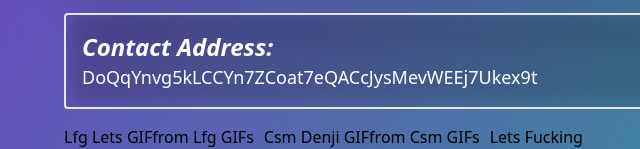
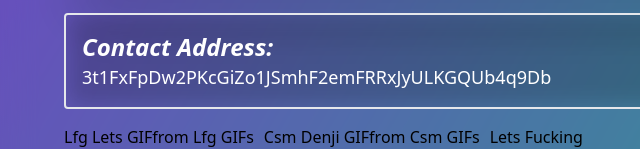
Before and after one commit to ansariumar/my-Crypto-site, a plain HTML site: page index.html in a window 1280 px wide. Shown: the part 651-800 px from the top of the page, 0-640 px from the left. Drawn offline with nearby package versions, Linux system fonts and the light colour scheme; a script that the page names is missing; a web font is replaced by a local one.

Commit message:
address corrected

```diff
--- a/index.html
+++ b/index.html
@@ -259,7 +259,7 @@
                 <div class="inset-0 absolute backdrop-blur-md bg-transparent -z-1"></div>
                 <div class="relative z-1">
                     <span class="text-2xl italic font-sans font-bold block">Contact Address:</span>
-                    <span class="text-lg whitespace-normal" style="overflow-wrap: break-word;">DoQqYnvg5kLCCYn7ZCoat7eQACcJysMevWEEj7Ukex9t</span>
+                    <span class="text-lg whitespace-normal" style="overflow-wrap: break-word;">3t1FxFpDw2PKcGiZo1JSmhF2emFRRxJyULKGQUb4q9Db</span>
                 </div>
             </div>
 
```
